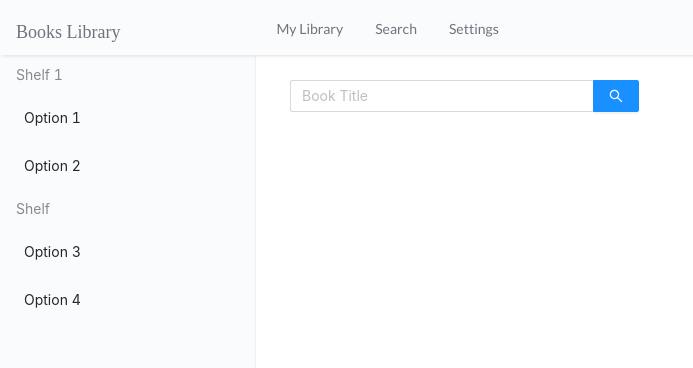
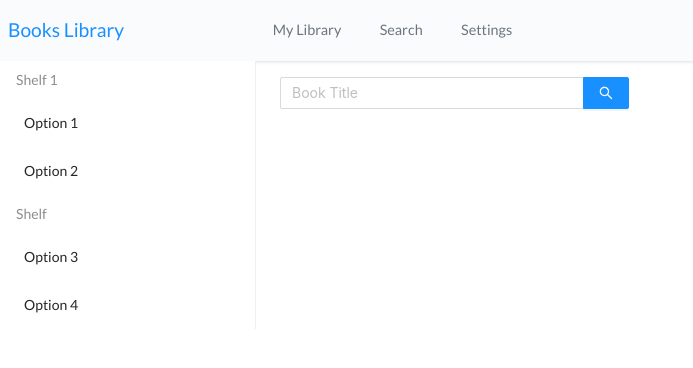
Before and after one commit to danialkhan4/book-library-app, a React (Create React App) app: page /search in a window 1280 px wide. Shown: the top 368 px of the page, without its empty margins (0-693 px from the left). Built offline with nearby package versions, Linux system fonts and the light colour scheme.

Commit message:
css improvements

```diff
--- a/public/index.html
+++ b/public/index.html
@@ -5,12 +5,12 @@
     <link rel="stylesheet" href="https://fonts.googleapis.com/css?family=Roboto:300,400,500,700&display=swap" />
     <link rel="stylesheet" href="https://fonts.googleapis.com/icon?family=Material+Icons" />
     <link href="https://fonts.googleapis.com/css2?family=Lato:wght@300;400;700&display=swap" rel="stylesheet">
-    <meta name="viewport" content="width=device-width, initial-scale=1" />
     <meta name="theme-color" content="#000000" />
     <meta
       name="description"
       content="Web site created using create-react-app"
     />
+    <meta name="viewport" content="user-scalable = yes">
 
     <!--
       manifest.json provides metadata used when your web app is installed on a
--- a/src/App.js
+++ b/src/App.js
@@ -1,6 +1,6 @@
 import React from 'react';
-
-import {Route, BrowserRouter as Router, Link} from  "react-router-dom";
+import {Route, BrowserRouter as Router, Link} from  'react-router-dom';
+import {MenuOutlined} from '@ant-design/icons';
 
 import Sidebar from './components/Sidebar';
 import SearchPage from './components/SearchPage';
@@ -13,11 +13,25 @@ function App() {
 	return (
 		<Router>
 			<div className="App">
-				<div className="navElements">
-					<Link id="title" to ="/">Books Library</Link>
-					<Link to ="/">My Library</Link>
-					<Link to ="/search">Search</Link>
-					<Link to ="/">Settings</Link>
+
+				<div className="navbar">
+
+					<div className="title"><Link id="title" to ="/">Books Library</Link></div>
+
+					<a href="#/" className="toggle"><MenuOutlined />
+						<span className="menu-item"></span>
+						<span className="menu-item"></span>
+						<span className="menu-item"></span>
+					</a>
+
+					<div className="buttons">
+						<ul>
+						<li><Link to ="/">My Library</Link></li>
+						<li><Link to ="/search">Search</Link></li>
+						<li><Link to ="/">Settings</Link></li>
+						</ul>
+
+					</div>
 				</div>
 
 			</div>
--- a/src/components/SearchPage.js
+++ b/src/components/SearchPage.js
@@ -22,17 +22,20 @@ function SearchPage() {
 	*/
     function handleSearch() {
         if (searchInput.length === 0 || !searchInput.trim()) {
-            console.log("nothing entered");
-        } else {
-            console.log("fetching [" + searchInput.trim() +"] ");
-            fetch("https://www.googleapis.com/books/v1/volumes?q="+searchInput.trim()+"&key=AIzaSyC8h_mfSuQv6QnzAbucMydsQlFOVEvhU_o")
-            .then(response => response.json())
-            .then(response => {
-                if (searchInput.length !== 0 || searchInput.trim())
-                        setBooks(response.items);
+            //TODO: error messages
+            return;
+        }
 
-            })
-        }
+        fetch("https://www.googleapis.com/books/v1/volumes?q="+searchInput.trim()+"&key=AIzaSyC8h_mfSuQv6QnzAbucMydsQlFOVEvhU_o")
+        .then(response => response.json())
+        .then(response => {
+            if ( searchInput.length !== 0 || searchInput.trim() )
+                setBooks(response.items);
+        })
+        .catch((error) => {
+            console.log("Error: ", error);
+        })
+
     }
 
     /*
--- a/src/css/booksearch.css
+++ b/src/css/booksearch.css
@@ -3,7 +3,6 @@
 .bookSearch {
     position: absolute;
     margin-left:280px;
-    margin-top:80px;
     margin-right:25px;
     z-index:1;
 }
@@ -11,7 +10,6 @@
 
 #numInput {
     width: 350px;
-    margin-left:10px;
 }
 
 .listing {
@@ -20,5 +18,4 @@
     flex-wrap: wrap;
     margin:10px;
     z-index:1;
-
 }
--- a/src/css/index.css
+++ b/src/css/index.css
@@ -1,4 +1,5 @@
 .App {
-  font-family: 'Lato', sans-serif;
-  font-weight: 400;
+    font-family: 'Lato', sans-serif;
+    font-weight: 400;
+    box-sizing: border-box;
 }
--- a/src/css/library.css
+++ b/src/css/library.css
@@ -1,4 +1,3 @@
 .library {
-    margin-left: 300px;
-    margin-top: 150px;
+    margin-left:280px;
 }
--- a/src/css/navbar.css
+++ b/src/css/navbar.css
@@ -1,16 +1,20 @@
-/* nav bar elements/links */
+.navbar {
+    display: flex;
+    align-items: center;
+    background-color:#FAFBFC;
+    color: white;
+    box-shadow: 0 2px 4px -2px rgba(0,0,0,.2);
+    margin-bottom: 1rem;
+}
 
-.navElements {
-    background-color:#FAFBFC;
-    position: fixed;
-    height:55px;
-    right: 0;
-    left: 0;
-    top: 0;
-    overflow: hidden;
-    box-shadow: 0 2px 4px -2px rgba(0,0,0,.2);
+/* top left logo */
+.title {
+    margin: .5rem;
+    font-size: 1.2rem;
+    padding-right: 7.6rem;
+}
 
-
+.buttons ul {
     -webkit-touch-callout: none; /* iOS Safari */
     -webkit-user-select: none; /* Safari */
     -khtml-user-select: none; /* Konqueror HTML */
@@ -18,28 +22,43 @@
         -ms-user-select: none; /* Internet Explorer/Edge */
             user-select: none; /* Non-prefixed version, currently
                                     supported by Chrome, Edge, Opera and Firefox */
-    z-index:2;
+    margin: 0;
+    padding: 0;
+    display: flex;
+
+
 }
 
-.navElements a {
-    float: left;
-    color: #6C757D;
-    text-align: center;
-    padding: 18px 16px;
-    text-decoration: none;
-    font-size: 14px;
+.buttons li {
+    list-style: none;
 }
 
-.navElements a:hover {
+.buttons li a {
+    text-decoration: none;
+    color: #6C757D;
+    font-size: 0.9rem;
+    padding: 1.2rem;
+    display: block;
+}
+.buttons li a:hover {
     color: black;
     cursor: pointer;
+    background-color:#f0f3f5;
 }
 
-/* top left logo */
-#title {
-    padding-right:140px;
-    color: #6C757D !important;
-    cursor: default !important;
-    font-family: 'Verdana, Geneva, sans-serif';
-    font-size: 18px;
+.toggle {
+    position: absolute;
+    left: 90%;
+    font-size: 1.5rem;
+    display: none;
+    flex-direction: column;
+    justify-content: space-between;
+    padding-top: 0.5rem;
 }
+
+.toggle .menu-item {
+    height: 3px;
+    width: 100%;
+    background-color: white;
+    border-radius: 10px;
+}
--- a/src/css/sidebar.css
+++ b/src/css/sidebar.css
@@ -1,12 +1,6 @@
 .sidebar {
-    font-family: -apple-system, BlinkMacSystemFont, 'Segoe UI', Roboto, Oxygen, Ubuntu, Cantarell, 'Open Sans', 'Helvetica Neue', sans-serif;
-    height: 100%;
-    width: 200px;
-    position: fixed;
-    z-index: 1;
-    top: 56px;
-    left: 0;
-    background-color:#FAFBFC !important;
-    overflow-x: hidden;
-
+    font-family: 'Lato', sans-serif;
+    font-weight: 400;
+    position: absolute;
+    margin-top: -0.99rem;
 }
```
Also changed, not shown: public/manifest.json.
